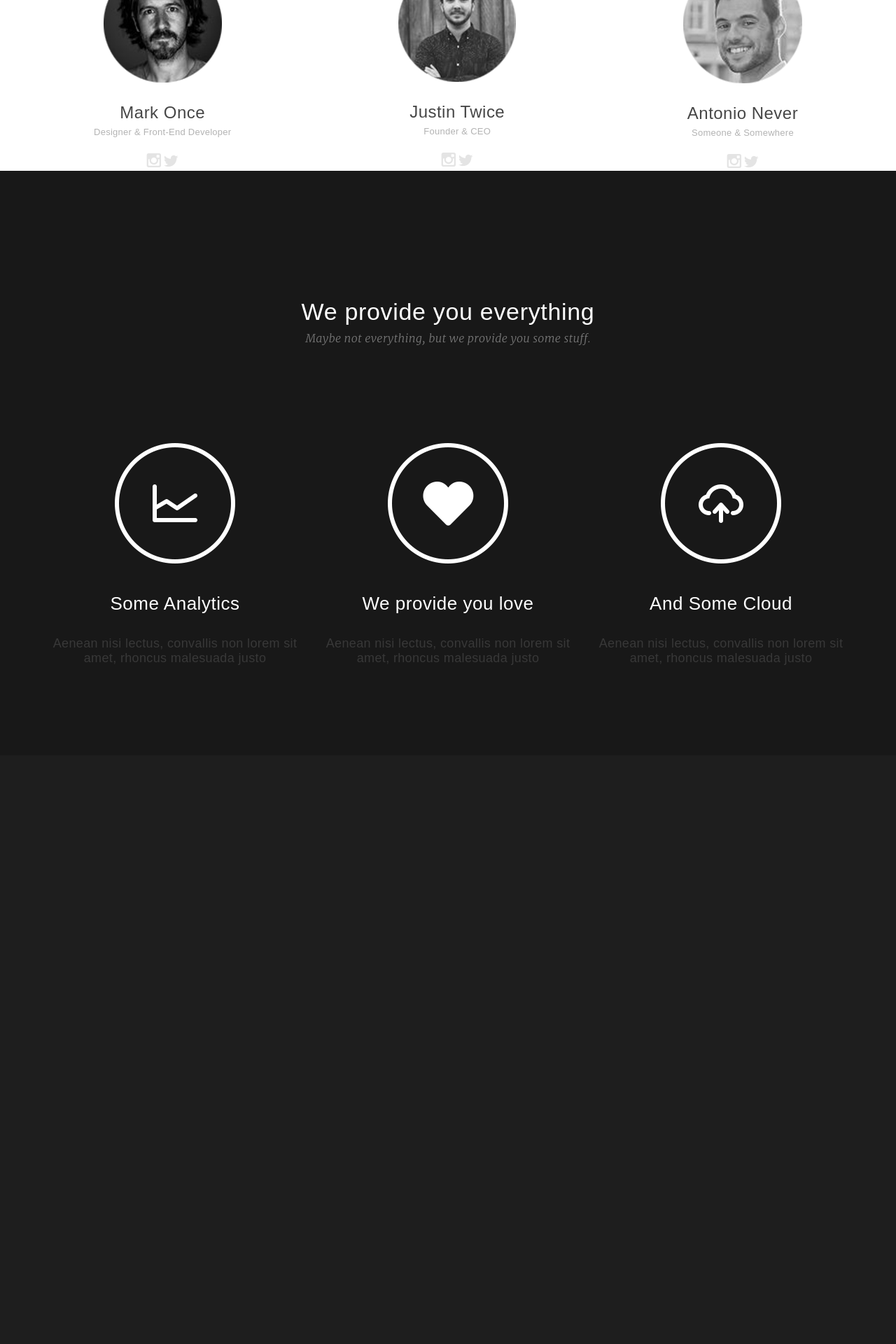
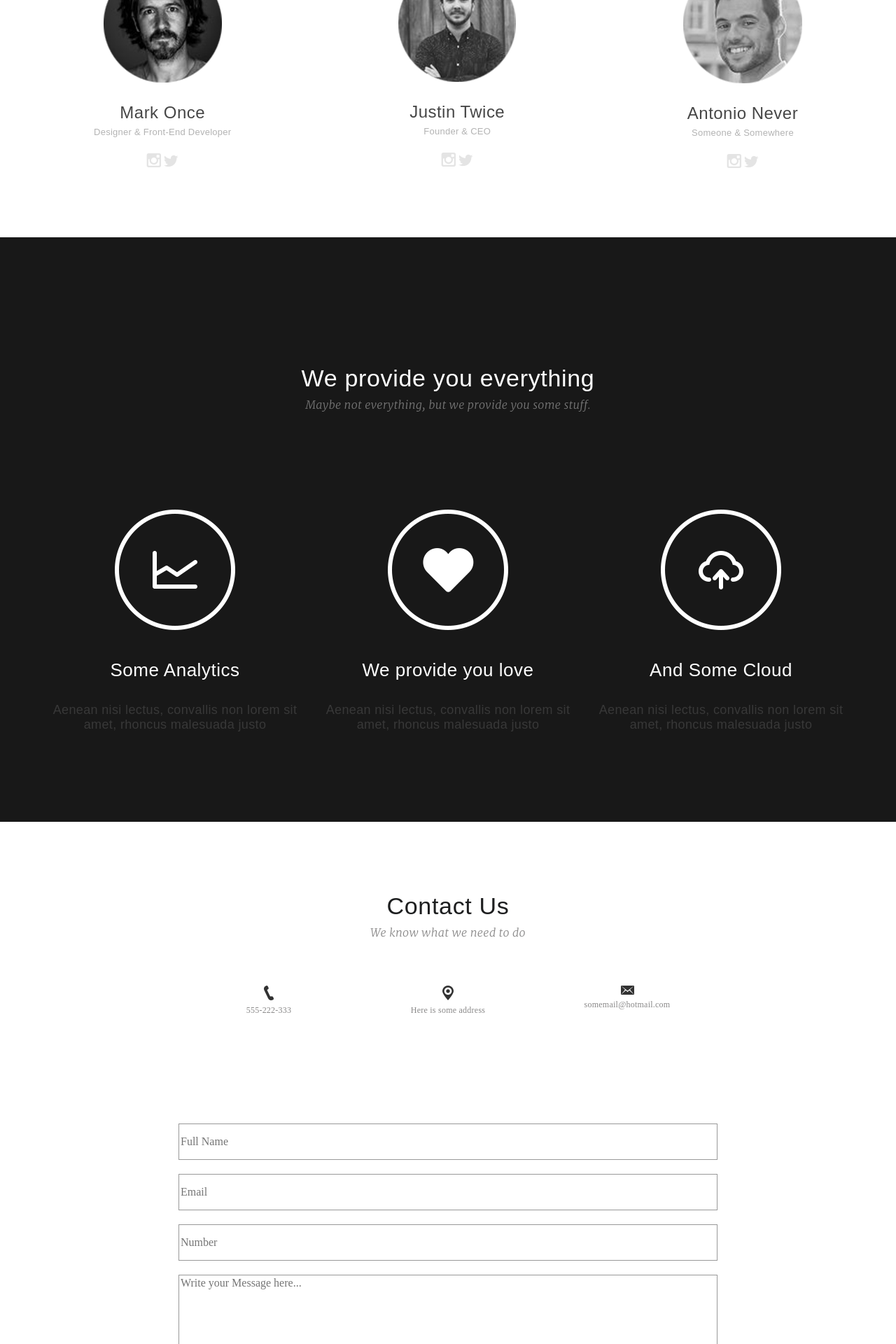
Before and after one commit to ishebarshina/Landing-Page-Example, a PHP site: page / in a window 1280 px wide. Shown: the part 2160-4080 px from the top of the page at 70% size. Before the commit the page ends 3110 px from the top, so only its background shows below. Run offline with PHP 8.4, Linux system fonts and the light colour scheme; some libraries are stand-ins or nearby versions.

Commit message:
contacts and footer

```diff
--- a/css/style.css
+++ b/css/style.css
@@ -1,4 +1,8 @@
 
+@font-face {
+    font-family: 'HelveticaNeueLTProLt';
+    src:  url('../fonts/font-awesome-4.7.0/fonts/FontAwesome.otf') format('opentype');
+}
 @font-face {
     font-family: 'HelveticaNeueLTProLt';
     src:  url('../fonts/HelveticaNeueLTProLt.otf') format('opentype');
@@ -159,9 +163,10 @@ a {
 /* --- team --- */
 
 .team {
-    height: 745px;
+    /* height: 745px; */
     text-align: center;
-    padding: 138px 0 149px;
+    padding: 138px 0 95px;
+    background-color: white;
 }
 .block__title {
     font-family: 'HelveticaNeueProLt', sans-serif;
@@ -219,12 +224,12 @@ a {
     background-color: #181818;
     text-align: center;
     height: 835px;
-    padding-top: 176px;
+    padding: 176px 0 149px;
 }
-.block__title {
+.services .block__title {
     color: #ffffff;
 }
-.block__text {
+.services .block__text {
     color: #777777;
 }
 .services__inner {
@@ -262,3 +267,71 @@ a {
     color: #383838;
 }
 /* --- contacts --- */
+.contacts {
+    height: 1087px;
+    text-align: center;
+    padding-top: 95px;
+}
+.contacts .block__title {
+    color: #1d1e1f;
+}
+.contacts .block__text {
+    color: #898888;
+    margin-bottom: 64px;
+}
+.contacts__inner {
+    display: flex;
+    justify-content: center;
+}
+.contacts__item {
+    margin: 0 126px 0 0;
+    width: 130px;
+}
+.contacts__item a {
+    display: block;
+    font-family: 'Helvetica Neue Pro - Lt';
+    font-size: 12px;
+    line-height: 18px;
+    font-weight: 400;
+    letter-spacing: 0.02em;
+    color: #898888;
+}
+.contacts__item:last-child {
+    margin: 0 0 -30px;
+}
+/* --- form --- */
+.contacts__form {
+    max-width: 770px;
+    margin: 153px auto;
+    display: flex;
+    flex-direction: column;
+    align-items: center;
+    gap: 20px;
+}
+.contacts__name,
+.contacts__email,
+.contacts__number,
+.contact__text {
+    height: 52px;
+    border: 1px solid #999999;
+    width: 100%;
+}
+.contact__text {
+    height: 195px;
+}
+.contact_btn {
+    height: 52px;
+    background-color: #161616;
+    width: 100%;
+    font-family: 'HelveticaNeueProMd';
+    font-size: 17px;
+    line-height: 26px;
+    font-weight: 400;
+    letter-spacing: 0.02em;
+    color: #fefefe;
+}
+/* --- footer --- */
+.footer {
+    width: 100%;
+    text-align: center;
+}
--- a/index.html
+++ b/index.html
@@ -4,6 +4,7 @@
     <meta charset="UTF-8">
     <meta name="viewport" content="width=device-width, initial-scale=1.0">
     <link rel="stylesheet" href="css/normalize.css">
+    <link rel="stylesheet" href="fonts/font-awesome-4.7.0/css/font-awesome.min.css">
     <link rel="stylesheet" href="css/style.css">
     <title>Document</title>
 </head>
@@ -100,7 +101,7 @@
                 </div>
             </div>
         </div>
-    </div>
+    </section>
     <section class="services">
         <div class="container">
             <h2 class="block__title">We provide you everything</h2>
@@ -130,6 +131,45 @@
             </div>
         </div>
     </section>
-
+    <section class="contacts">
+        <div class="container">
+            <div class="block__title">Contact Us</div>
+            <p class="block__text">We know what we need to do</p>
+            <div class="contacts__inner">
+                <div class="contacts__item">
+                    <a href="tel:555222333"><img src="img/phone.png" alt="phone"></a>
+                    <a href="tel:555222333" class="contacts__desc">555-222-333</a>
+                </div>
+                <div class="contacts__item">
+                    <a href="#">
+                        <img src="img/pin.png" alt="pin">
+                    </a>
+                    <a href="#" class="contacts__desc">Here is some address</a>
+                </div>
+                <div class="contacts__item">
+                    <a href="mailto: somemail@hotmail.com">
+                        <img src="img/mai.png" alt="mail">
+                    </a>
+                    <a href="mailto: somemail@hotmail.com" class="contacts__desc">somemail@hotmail.com</a>
+                </div>
+            </div>
+            <form class="contacts__form">
+                <input class="contacts__name" type="text" placeholder="Full Name">
+                <input class="contacts__email" type="email" placeholder="Email">
+                <input class="contacts__number" type="phone" placeholder="Number">
+                <textarea class="contact__text" name="" id="" placeholder="Write your Message here..."></textarea>
+                <button class="contact_btn">
+                    Submit
+                </button>
+            </form>
+        </div>
+    </section>
+    <footer class="footer">
+        <div class="container">
+            <div class="footer__text">
+                Copyright &copy Kenan Hamidic. All rights reserved.
+            </div>
+        </div>
+    </footer>
 </body>
 </html>
```
Also changed, not shown: img/mai.png (added), img/phone.png (added), img/pin.png (added).
